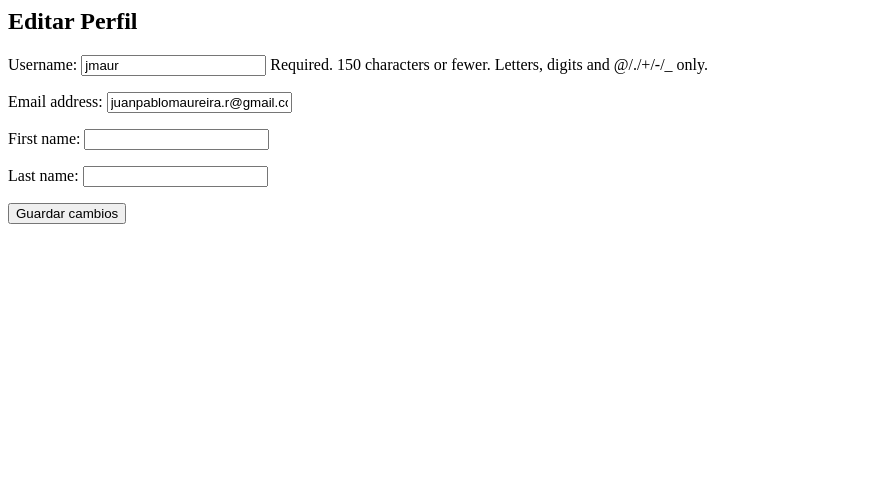
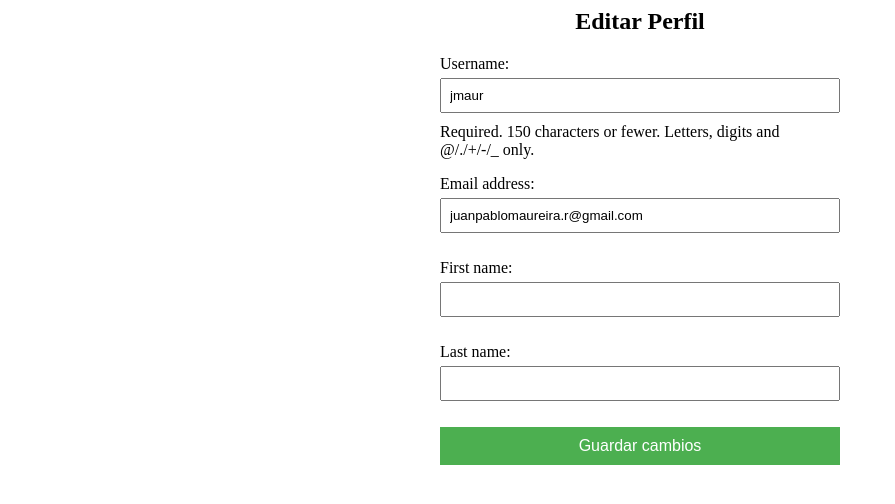
Before and after one commit to JPMaureira/project_Blog, a Django app: page /edit_profile/ in a window 1280 px wide. Shown: the top 504 px of the page, without its empty margins (0-895 px from the left). Run offline with Django 4.2, Linux system fonts and the light colour scheme; a user stored in the database is signed in.

Commit message:
Paso a producción 16

```diff
--- a/project_Blog/templates/edit_profile.html
+++ b/project_Blog/templates/edit_profile.html
@@ -1,8 +1,41 @@
 <!-- edit_profile.html -->
 
+{% block content %}
+  <head>
+    <style>
+      /* Estilos CSS para el formulario */
+      form {
+        max-width: 400px;
+        margin: auto;
+      }
 
-{% block content %}
-  <h2>Editar Perfil</h2>
+      label {
+        display: block;
+        margin-bottom: 5px;
+      }
+
+      input, button {
+        width: 100%;
+        padding: 8px;
+        margin-bottom: 10px;
+        box-sizing: border-box;
+      }
+
+      button {
+        background-color: #4CAF50;
+        color: white;
+        border: none;
+        padding: 10px 20px;
+        text-align: center;
+        text-decoration: none;
+        display: inline-block;
+        font-size: 16px;
+        cursor: pointer;
+      }
+    </style>
+  </head>
+   <center> <h2>Editar Perfil</h2>  </center>
+
   <form method="post">
     {% csrf_token %}
     {{ form.as_p }}
```
Also changed, not shown: db.sqlite3.
